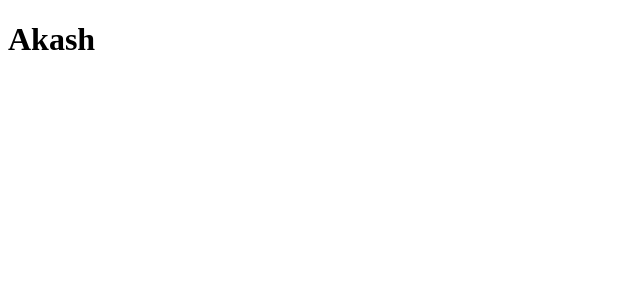
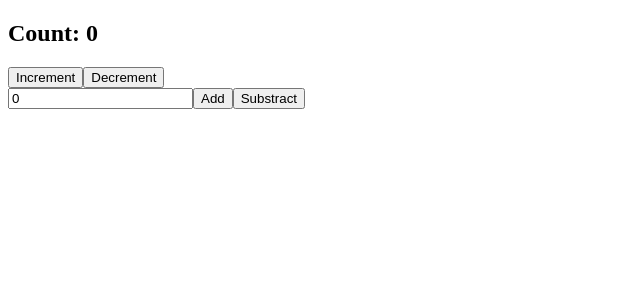
Before and after one commit to Codkashh/React-2.0, a React (Vite) app: page / in a window 1280 px wide. Shown: the top 300 px of the page, without its empty margins (0-640 px from the left). Built offline with nearby package versions, Linux system fonts and the light colour scheme.

Commit message:
useReducer practice

```diff
--- a/src/App.jsx
+++ b/src/App.jsx
@@ -8,10 +8,11 @@
 //import CounterEffect from "./components/useEffectHook/CounterEffect"
 //import FetchDataEffect from "./components/useEffectHook/FetchDataEffect"
 //import ComponentA from "./components/Propdrilling/ComponentA"
-import { createContext } from "react"
-import ComponentA from "./components/ContextAPI/ComponentA";
+//import { createContext } from "react"
+//import ComponentA from "./components/ContextAPI/ComponentA";
+import Counter from "./components/useReducer/Counter";
 
-export const Data = createContext();
+//export const Data = createContext();
 const App = () => {
   const name = "Akash"
   return (
@@ -27,9 +28,10 @@ const App = () => {
       {/*<FetchDataEffect />*/}
       {/*<ComponentA name={name} />*/}
 
-      <Data.Provider value={name}>
+      {/*<Data.Provider value={name}>
         <ComponentA />
-      </Data.Provider>
+      </Data.Provider>*/}
+      <Counter />
     </div>
   )
 }
--- /dev/null
+++ b/src/components/useReducer/Counter.jsx
@@ -0,0 +1,34 @@
+import { useReducer, useState } from "react"
+import { counterReducer, intialState } from "./CounterReducer"
+const Counter = () => {
+  const [state, dispatch] = useReducer(counterReducer, intialState);
+  const [inputValue, setInputValue] = useState(0);
+
+  const handleIncrement = () => dispatch({ type: "increment"});
+  const handleDecrement = () => dispatch({ type: "decrement"});
+
+  const handleIncrementByAmount = () => {
+    dispatch({type: 'incrementByAmount', payload: +inputValue})
+    setInputValue(0);
+  }
+  const handleDecrementByAmount = () => {
+    dispatch({type: 'decrementByAmount', payload: +inputValue})
+    setInputValue(0);
+  }
+
+  return (
+    <div>
+      <h2>Count: {state.count}</h2>
+      <button onClick={handleIncrement}>Increment</button>
+      <button onClick={handleDecrement}>Decrement</button>
+
+      <div>
+        <input type="number" value={inputValue} onChange={e=> setInputValue(e.target.value)} />
+        <button onClick={handleIncrementByAmount}>Add</button>
+        <button onClick={handleDecrementByAmount}>Substract</button>
+      </div>
+    </div>
+  )
+}
+
+export default Counter
--- /dev/null
+++ b/src/components/useReducer/counterReducer.js
@@ -0,0 +1,19 @@
+const intialState = { count: 0 };
+
+function counterReducer(state, action) {
+  switch (action.type) {
+    case "increment":
+      return { count: state.count + 1 };
+    case "decrement":
+      return { count: state.count - 1 };
+    case "incrementByAmount":
+      return { count: state.count + action.payload };
+    case "decrementByAmount":
+      return { count: state.count - action.payload };
+    default:
+      return state;
+  }
+}
+
+
+export { intialState, counterReducer };
```
